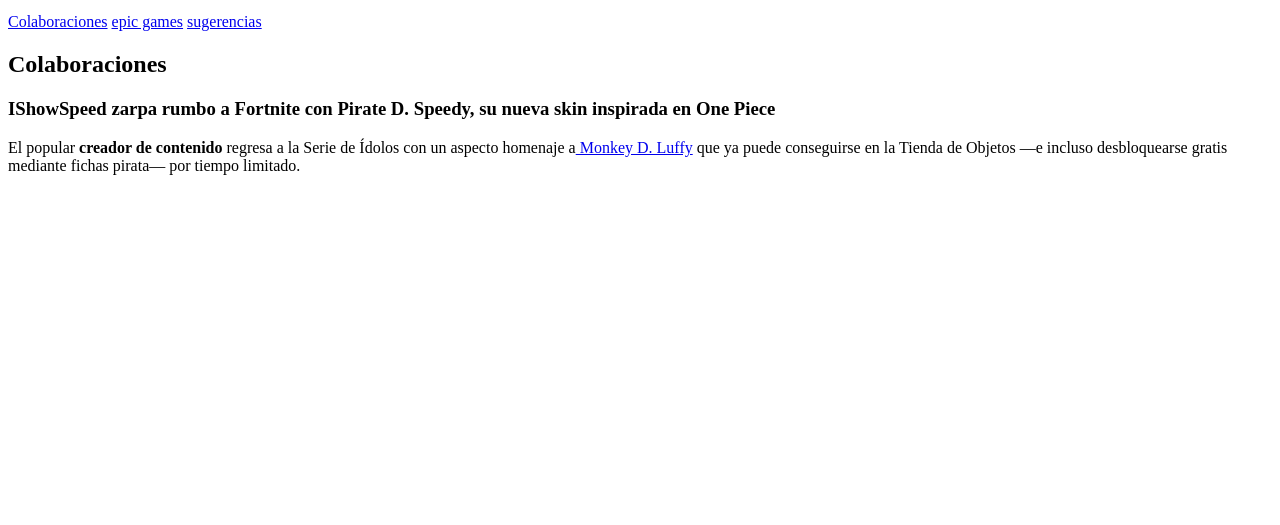
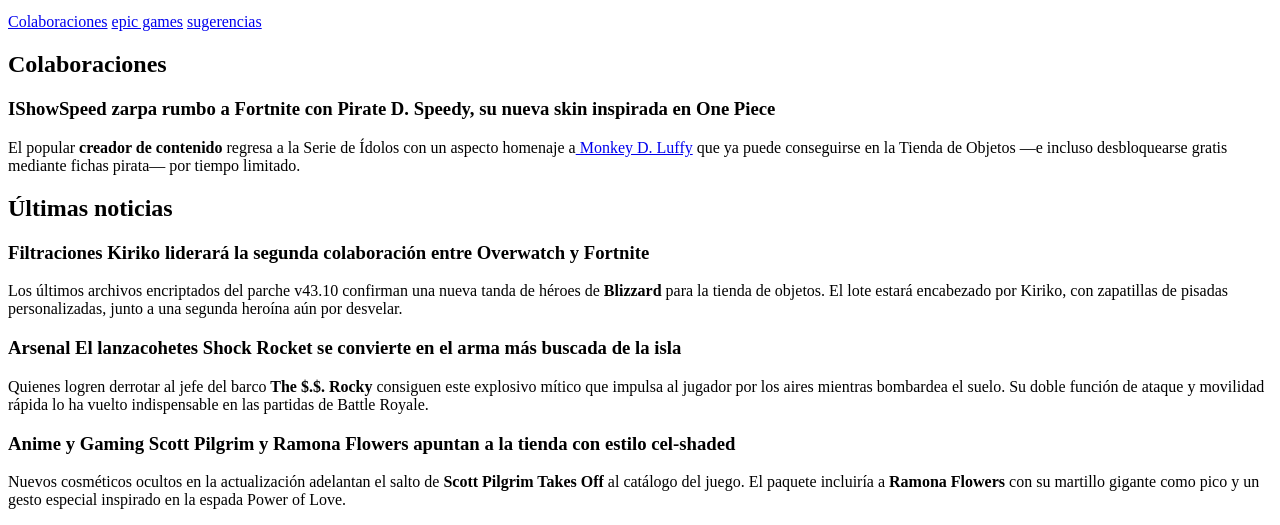
Before and after one commit to Maikellst/practicacss, a plain HTML site: page index.html in a window 1280 px wide. Shown: the part 435-960 px from the top of the page. Before the commit the page ends 800 px from the top, so only its background shows below. Drawn offline with Linux system fonts and the light colour scheme.

Commit message:
7. incorporando contenedor de noticias

```diff
--- a/index.html
+++ b/index.html
@@ -21,7 +21,7 @@
         <p>Toda la actualidad sobre Battle Royale, Reload y Competitivo</p>
     </div>
     <div id="menu">
-        <a href="#dColaboraciones" class="enlace-menu">Colaboraciones</a>
+        <a href="#Colaboraciones" class="enlace-menu">Colaboraciones</a>
         <a href="#Epic Games" class="enlace-menu">epic games</a>
         <a href="#Sugerencias" class="enlace-menu">sugerencias</a>
     </div>
@@ -32,5 +32,23 @@
             <p>El popular<strong> creador de contenido</strong> regresa a la Serie de Ídolos con un aspecto homenaje a<a href="#"> Monkey D. Luffy</a> que ya puede conseguirse en la Tienda de Objetos —e incluso desbloquearse gratis mediante fichas pirata— por tiempo limitado.</p>
         </div>
     </div>
+    <div id="noticias">
+        <h2>Últimas noticias</h2>
+
+        <div class="noticia">
+            <h3><span class="categoria">Filtraciones</span> Kiriko liderará la segunda colaboración entre Overwatch y Fortnite</h3>
+            <p>Los últimos archivos encriptados del parche v43.10 confirman una nueva tanda de héroes de<strong> Blizzard</strong> para la tienda de objetos. El lote estará encabezado por Kiriko, con zapatillas de pisadas personalizadas, junto a una segunda heroína aún por desvelar.</p>
+        </div>
+
+        <div class="noticia">
+            <h3><span class="categoria">Arsenal</span> El lanzacohetes Shock Rocket se convierte en el arma más buscada de la isla</h3>
+            <p>Quienes logren derrotar al jefe del barco<strong> The $.$. Rocky</strong> consiguen este explosivo mítico que impulsa al jugador por los aires mientras bombardea el suelo. Su doble función de ataque y movilidad rápida lo ha vuelto indispensable en las partidas de Battle Royale.</p>
+        </div>
+
+        <div class="noticia">
+            <h3><span class="categoria">Anime y Gaming</span> Scott Pilgrim y Ramona Flowers apuntan a la tienda con estilo cel-shaded</h3>
+            <p>Nuevos cosméticos ocultos en la actualización adelantan el salto de<strong> Scott Pilgrim Takes Off</strong> al catálogo del juego. El paquete incluiría a<strong> Ramona Flowers</strong> con su martillo gigante como pico y un gesto especial inspirado en la espada Power of Love.</p>
+        </div>
+    </div>
 </body>
 </html>
```
